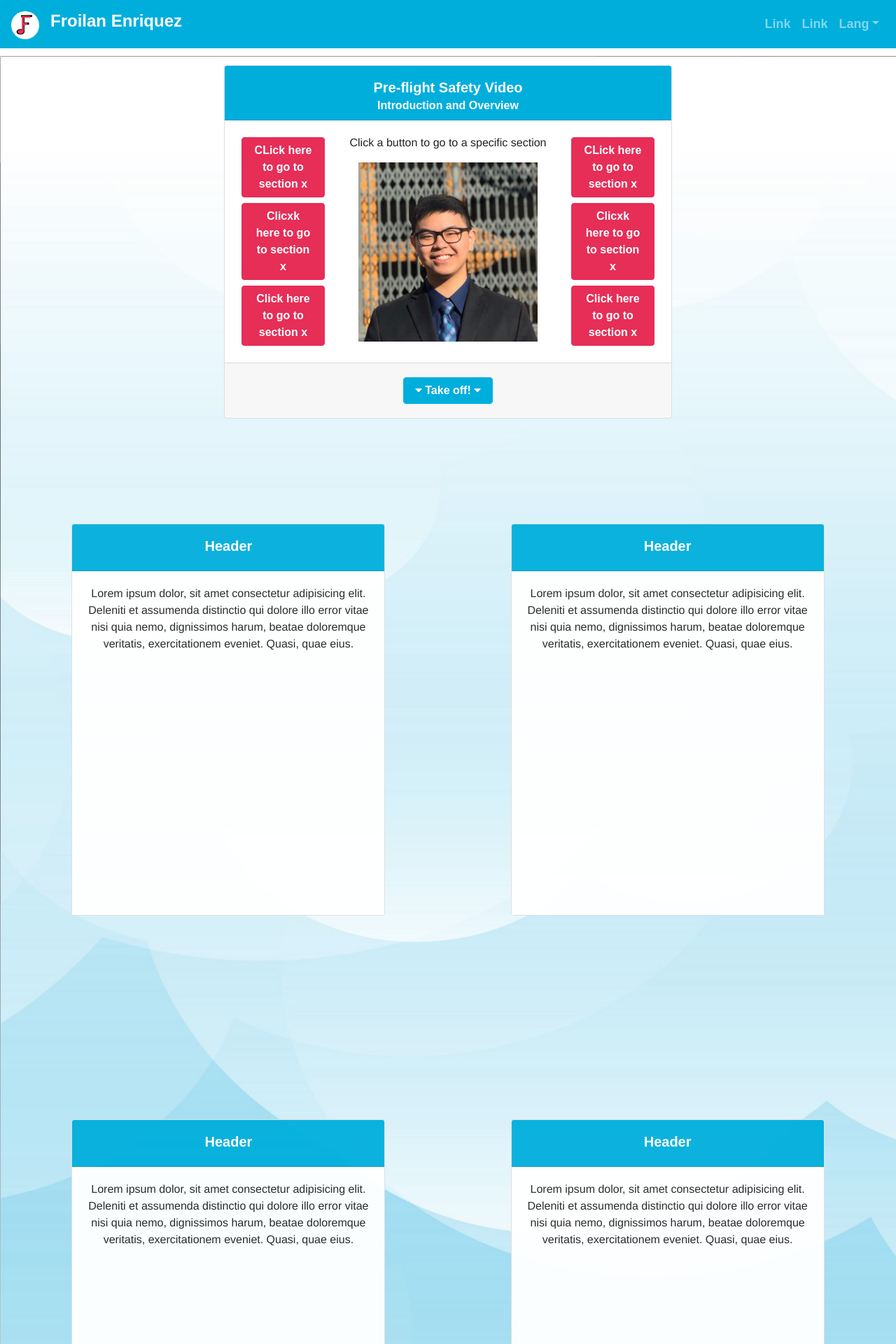
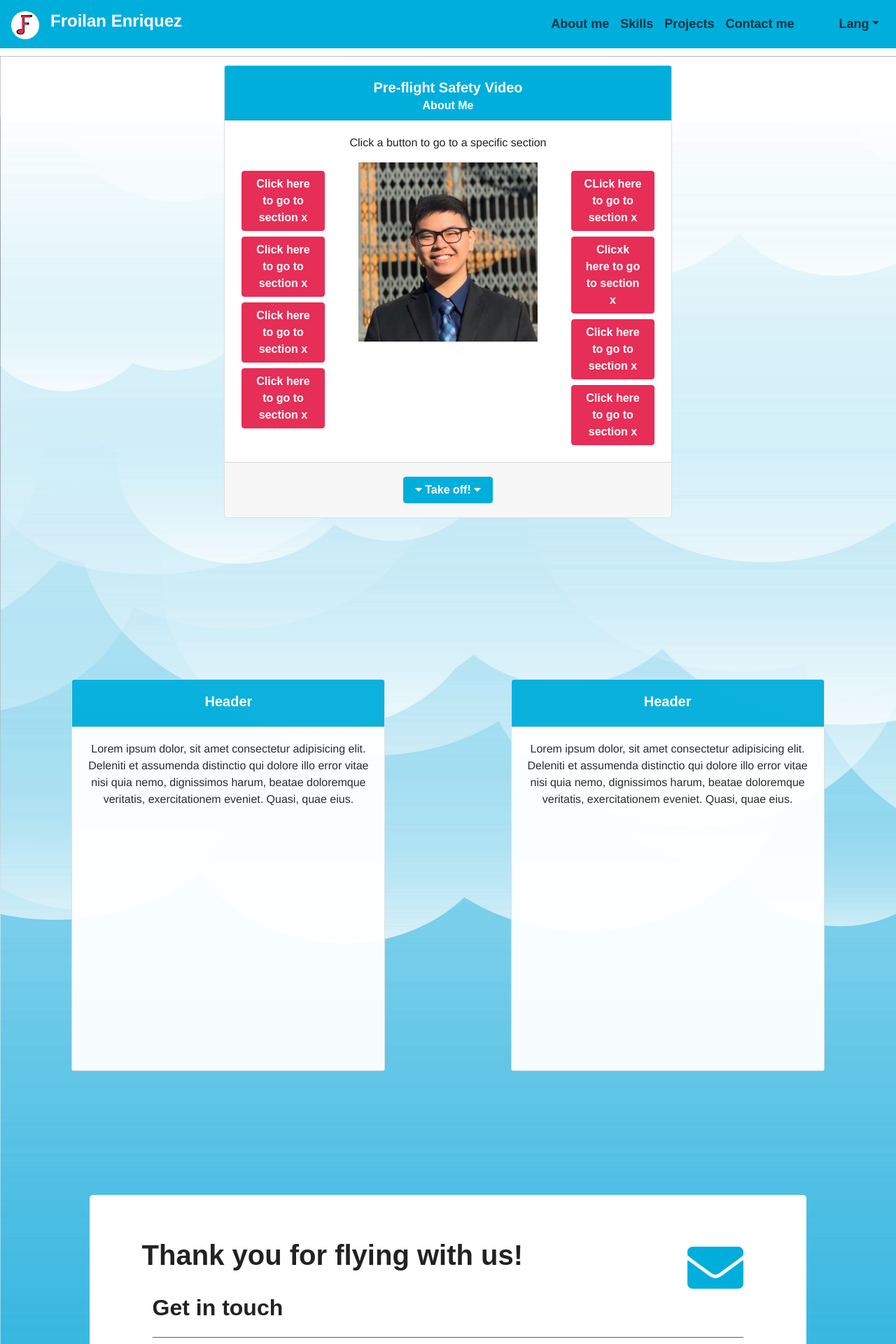
Before and after one commit to froilanenriquez3/FroilanEnriquezDWEC, a Vue app in the folder portfolio/froilan-portfolio/: page / in a window 1280 px wide. Shown: the top 1920 px of the page at 70% size. Built offline with nearby package versions, Linux system fonts and the light colour scheme; a web font is replaced by a local one.

Commit message:
Rough link navigation

```diff
--- a/portfolio/froilan-portfolio/src/components/Email.vue
+++ b/portfolio/froilan-portfolio/src/components/Email.vue
@@ -1,11 +1,11 @@
 <template>
   <div class="jumbotron bg-white text-black" id="emailSection">
     <div class="row">
-      <h1 class="display-5" align="left">Thank you for flying with us!</h1>
+      <h1 class="display-6" align="left">Thank you for flying with us!</h1>
       <div class="col" align="right">
         <font-awesome-icon
           icon="envelope"
-          size="6x"
+          size="5x"
           id="envelope"
         ></font-awesome-icon>
       </div>
@@ -122,7 +122,6 @@ export default {
 </script>
 <style scoped>
 #emailSection {
-  margin-top: 80vh;
   width: 80vw;
   opacity: 1;
   z-index: 1;
--- a/portfolio/froilan-portfolio/src/components/Navbar.vue
+++ b/portfolio/froilan-portfolio/src/components/Navbar.vue
@@ -1,5 +1,5 @@
 <template>
-    <b-navbar toggleable="lg" type="dark" variant="primary" class="fixed-top" >
+  <b-navbar toggleable="lg" type="light" variant="primary" class="fixed-top">
     <b-navbar-brand href="#">
       <div class="bg-white rounded-circle" height="60">
         <img src="../assets/img/logo.svg" alt="" height="40" />
@@ -10,34 +10,32 @@
     <b-navbar-toggle target="nav-collapse"></b-navbar-toggle>
 
     <b-collapse id="nav-collapse" is-nav>
-
       <!-- Right aligned nav items -->
       <b-navbar-nav class="ml-auto">
-
         <b-navbar-nav>
-          <b-nav-item href="#">Link</b-nav-item>
-          <b-nav-item href="#">Link</b-nav-item>
+          <b-nav-item href="#about">About me</b-nav-item>
+          <b-nav-item href="#skills">Skills</b-nav-item>
+          <b-nav-item href="#projects">Projects</b-nav-item>
+           <b-nav-item href="#contact">Contact me</b-nav-item>
         </b-navbar-nav>
 
-          <b-nav-item-dropdown text="Lang" right>
+        <b-nav-item-dropdown class="ml-5" text="Lang" right>
           <b-dropdown-item href="#">EN</b-dropdown-item>
           <b-dropdown-item href="#">ES</b-dropdown-item>
         </b-nav-item-dropdown>
-
       </b-navbar-nav>
-
     </b-collapse>
   </b-navbar>
 </template>
 <script>
 export default {
   data() {
-    return {};
+    return {
+    };
   },
   setup() {},
 };
 </script>
 
 <style scoped>
-
 </style>
--- a/portfolio/froilan-portfolio/src/components/SafetyVideo.vue
+++ b/portfolio/froilan-portfolio/src/components/SafetyVideo.vue
@@ -2,16 +2,19 @@
   <div class="card " id="safetyVideo">
     <div class="card-header bg-primary text-white">
       <h5 class="card-title mt-2">Pre-flight Safety Video</h5>
-      <h6 class="card-subtitle">Introduction and Overview</h6>
+      <h6 class="card-subtitle">About Me</h6>
     </div>
 
     <div class="card-body row">
-      <div class="col-md-3">
+      <div class="col-md-3 mt-5">
         <button class="btn btn-secondary m-1">
-          CLick here to go to section x
+          Click here to go to section x
         </button>
         <button class="btn btn-secondary m-1">
-          Clicxk here to go to section x
+          Click here to go to section x
+        </button>
+        <button class="btn btn-secondary m-1">
+          Click here to go to section x
         </button>
          <button class="btn btn-secondary m-1">
           Click here to go to section x
@@ -21,12 +24,15 @@
         <p class="card-text">Click a button to go to a specific section</p>
         <img src="../assets/img/froilan.jpeg" alt="" id="image" />
       </div>
-      <div class="col-md-3">
+      <div class="col-md-3 mt-5">
         <button class="btn btn-secondary m-1">
           CLick here to go to section x
         </button>
         <button class="btn btn-secondary m-1">
           Clicxk here to go to section x
+        </button>
+        <button class="btn btn-secondary m-1">
+          Click here to go to section x
         </button>
          <button class="btn btn-secondary m-1">
           Click here to go to section x
--- a/portfolio/froilan-portfolio/src/components/pages/LandingPage.vue
+++ b/portfolio/froilan-portfolio/src/components/pages/LandingPage.vue
@@ -5,29 +5,20 @@
       <font-awesome-icon icon="fighter-jet" size="10x" class="fa-rotate-270"></font-awesome-icon>
     </div> -->
     <main>
+      <span id="about"></span>
       <SafetyVideo />
 
-      <!-- <section id="blank"></section> -->
+      <span id="skills"></span>
 
-      <section id="markerOne">
+      <section >
         <div data-aos="fade-right" data-aos-duration="1000"><Card /></div>
-
-        <div data-aos="fade-left" data-aos-duration="1000"><Card /></div>
-      </section>
-      <section></section>
-      <section id="markerTwo">
-        <div data-aos="fade-right" data-aos-duration="1000"><Card /></div>
-
-        <div data-aos="fade-left" data-aos-duration="1000"><Card /></div>
-      </section>
-      <section></section>
-      <section id="markerThree">
-        <div data-aos="fade-right" data-aos-duration="1000"><Card /></div>
-
         <div data-aos="fade-left" data-aos-duration="1000"><Card /></div>
       </section>
 
-        <Email />
+       <span id="projects"></span>
+
+      <span id="contact"></span>
+      <Email />
     </main>
 
     <footer id="footer">
@@ -84,10 +75,17 @@ section {
   display: flex;
   justify-content: space-around;
   width: 100vw;
-  height: 50vh;
   /* background-color: cyan; */
 }
 #blank {
   height: 5vh;
 }
+span {
+  width: 100vw;
+  /* border: solid black; */
+  margin-bottom: 10vh;
+}
+#about {
+  margin-bottom: 0;
+}
 </style>
```
Lines whose indentation alone changed are shown as unchanged.
